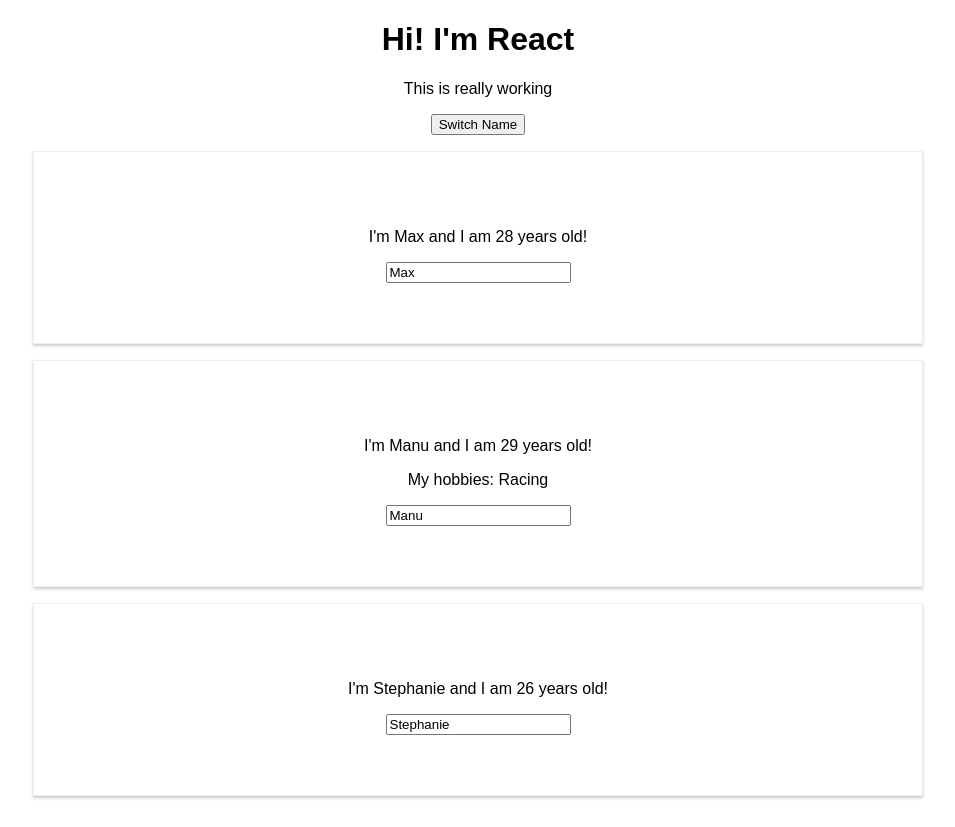
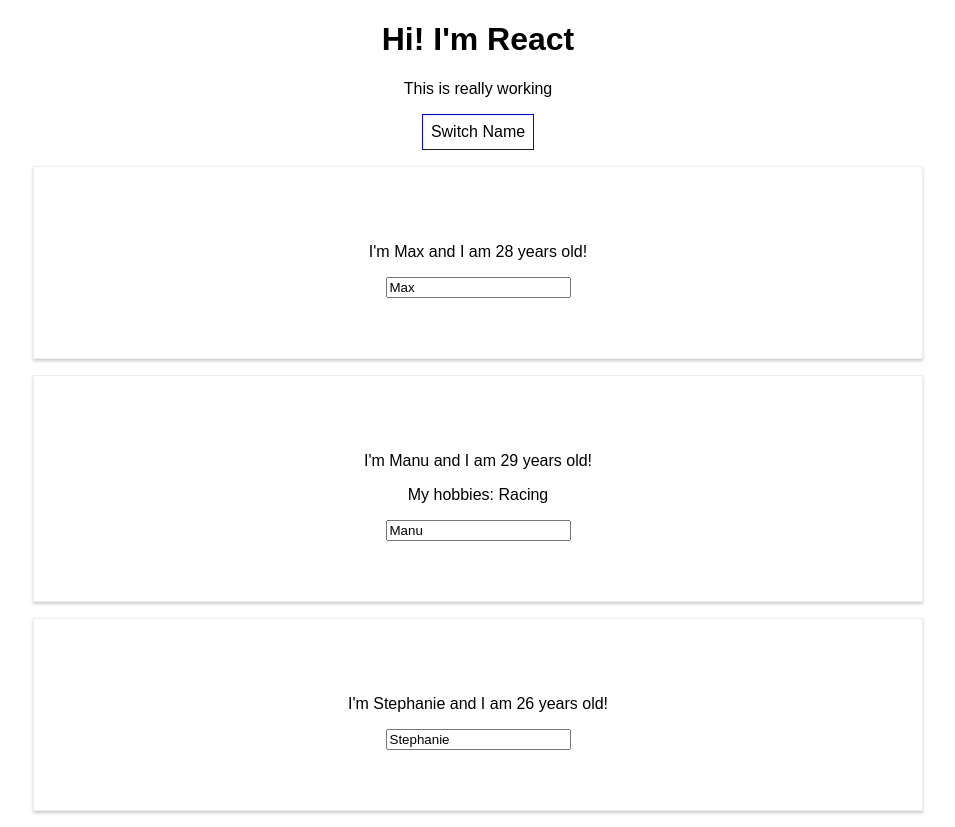
Before and after one commit to mmjosedaniel/react-the-complete-guide-section-3, a React (Create React App) app in the folder react-complete-gide/: page / in a window 1280 px wide. Shown: the whole page, without its empty margins (162-1117 px from the left). Built offline with nearby package versions, Linux system fonts and the light colour scheme.

Commit message:
49 Working with Inline Style

```diff
--- a/react-complete-gide/src/App.js
+++ b/react-complete-gide/src/App.js
@@ -37,11 +37,21 @@
      });
   };
 
+  const style = {
+    backgroundColor: 'white',
+    font: 'inherit',
+    border: '1px solid blue',
+    padding: '8px',
+    cursor: 'pointer;'
+  }
+
   return (
     <div className="App">
       <h1>Hi! I'm React</h1>
       <p>This is really working</p>
-      <button onClick={() => switchNameHandler('Maximilin!!')}>Switch Name</button>
+      <button
+        style={style}
+        onClick={() => switchNameHandler('Maximilin!!')}>Switch Name</button>
       <Person
         name={personsState.persons[0].name}
         age={personsState.persons[0].age}
```
